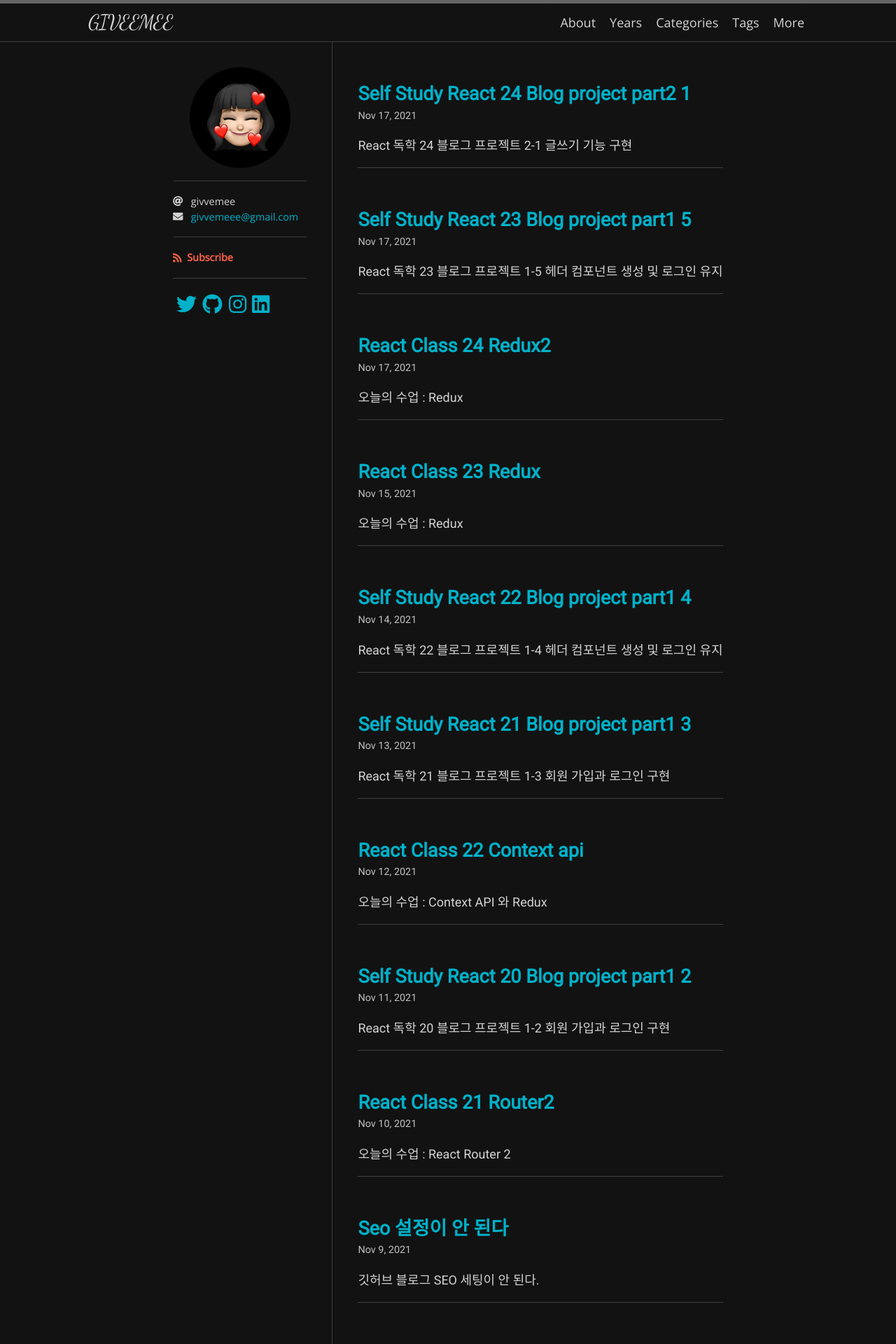
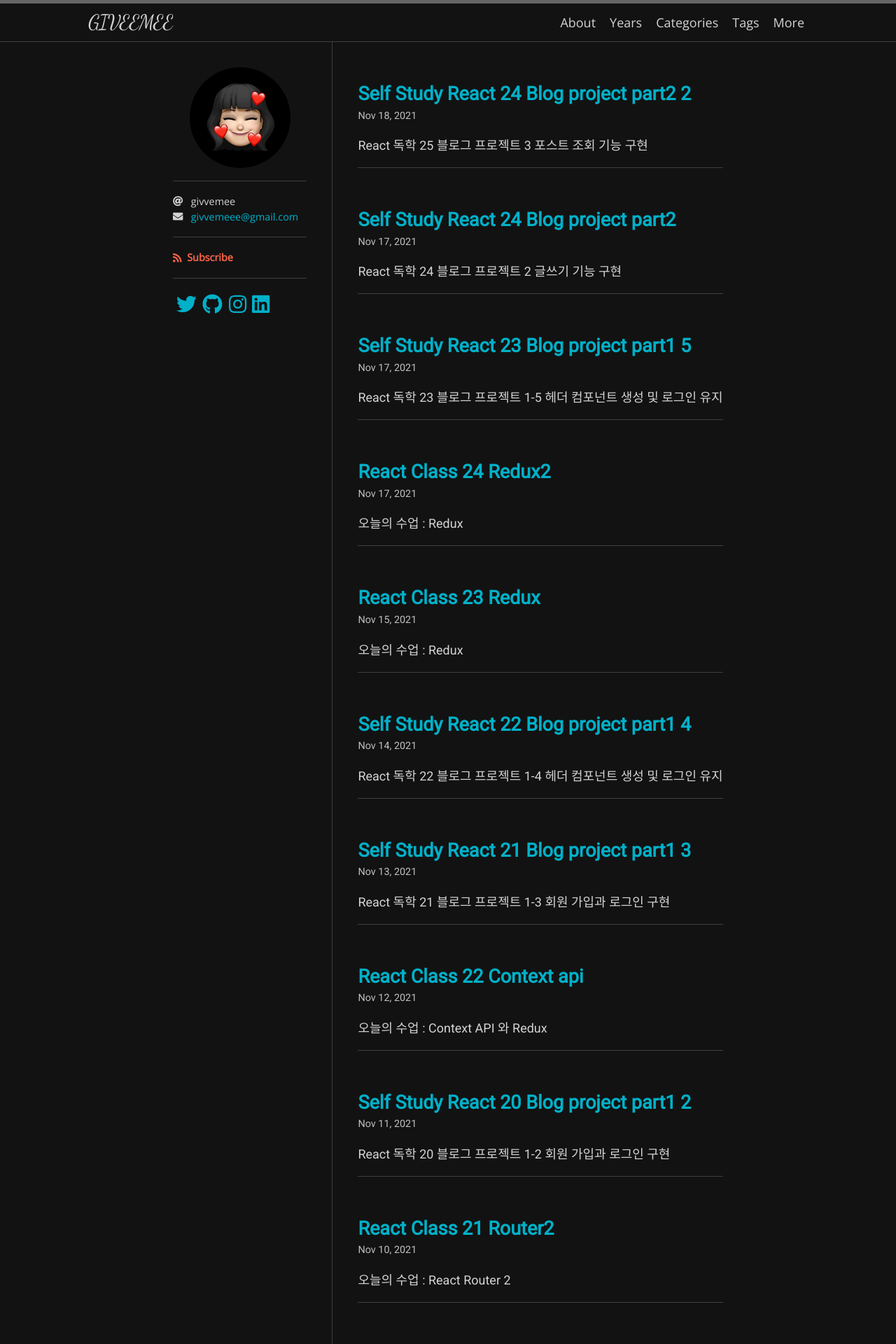
Before and after one commit to givvemee/givvemee.github.io, a Jekyll site: the page built from index.html, in a window 1280 px wide. Shown: the top 1920 px of the page at 70% size. Built offline with Jekyll 4.4.1, drawn with Linux system fonts in a browser that asks for light colours; nearby versions of some CDN libraries; some web fonts are replaced; the list of posts is cut into pages by our own code; part of the change alters nothing that is shown; some of the changed text lies outside the part shown.

Commit message:
created new posts

````diff
--- a/_posts/2021-11-17-Self-study-React-24-Blog Project Part2-1.md
+++ b/_posts/2021-11-17-Self-study-React-24-Blog Project Part2.md
@@ -7,7 +7,7 @@ categories: React
 
 ---
 
-### React 독학 24 블로그 프로젝트 2-1 글쓰기 기능 구현
+### React 독학 24 블로그 프로젝트 2 글쓰기 기능 구현
 
 길고 길었던 회원 가입과 로그인 기능 구현을 마치고 다음 장으로 넘어가니 ,,, 이제야 비로소 고지가 보인다.
 
--- /dev/null
+++ b/_posts/2021-11-18-Self-study-React-24-Blog Project Part2-2.md
@@ -0,0 +1,549 @@
+---
+
+layout: post
+Title: 학원 수업과 병행한 독학 리액트
+tags: [study]
+categories: React
+
+---
+
+### React 독학 25 블로그 프로젝트 3 포스트 조회 기능 구현
+
+이것을 이번 주말까지는 끝내고 싶은데, 드디어 고지가 보인다구~
+
+이번에는 등록한 포스트를 조회할 수 있는 기능을 구현해 볼 것이다. 포스트 하나를 읽는 기능과 포스트 여러 개를 조회하는 기능을 구현할 것이다.
+
+<br/>
+
+**포스트 읽기 페이지 구현하기**
+
+작성한 포스트를 읽을 수 있는 페이지를 만들어 볼 것이다. 서버에서 데이터를 받아 오기 전에, 먼저 UI 를 구현할 것이다. 구현하는 UI 는 다음과 같은 정보를 보여 준다.
+
+- 포스트 제목
+- 작성자 계정명
+- 작성된 시간
+- 태그
+- 제목
+- 내용
+
+components 안에 post 디렉터리를 만들고, 새 컴포넌트를 작성할 것이다.
+
+```react
+// components > post > PostViewer.js
+import styled from "styled-components";
+import palette from "../../lib/styles/palette";
+import Responsive from "../common/Responsive";
+
+const PostViewerBlock = styled(Responsive)`
+    margin-top: 4rem;
+`
+const PostHead = styled.div`
+    border-bottom: 1px solid ${palette.gray[2]};
+    padding-bottom: 3rem;
+    margin-bottom: 3rem;
+    h1 {
+        font-size: 3rem;
+        line-height: 1.5;
+        margin: 0;
+    }
+`
+const SubInfo = styled.div`
+    margin-top: 1rem;
+    color: ${palette.gray[6]};
+    span + span:before {
+        color: ${palette.gray[5]};
+        padding-left: 0.25rem;
+        padding-right: 0.25rem;
+        content: '\\B7'
+    }
+`
+const Tags = styled.div`
+    margin-top: 0.5rem;
+    .tag {
+        display: inline-block;
+        color: ${palette.red[7]};
+        text-decoration: none;
+        margin-right: .5rem;
+        &:hover {
+            color: ${palette.red[6]};
+        }
+    }
+`
+const PostContent = styled.div`
+    font-size: 1.3125rem;
+    color: ${palette.gray[8]};
+`
+
+const PostViewer = () => {
+    <PostViewerBlock>
+        <PostHead>
+            <h1>Title</h1>
+            <SubInfo>
+                <span>
+                    <b>tester</b>
+                </span>
+                <span>{new Date().toLocaleDateString()}</span>
+            </SubInfo>
+            <Tags>
+                <div className="tag">#tag1</div>
+                <div className="tag">#tag2</div>
+                <div className="tag">#tag3</div>
+            </Tags>
+        </PostHead>
+        <PostContent dangerouslySetInnerHTML={{__html : '<p>HTML <b>내용</b>입니다.</p>'}}/>
+    </PostViewerBlock>
+}
+
+export default PostViewer;
+
+```
+
+PostContent 에 dangerouslySetInnerHTML 라는 값을 설정해 주었다. 리액트에서는 `< div>  HTML < /div>` 와 같이 HTML 을 그대로 렌더링하는 형태로 JSX 를 작성하면 HTML 태그가 적용되지 않고 일반 텍스트 형태로 나타나게 된다. 그러므로 HTML 을 적용하기 위해 dangerouslySetInnerHTML 라는 props 를 설정해 주는 것이다.
+
+여기까지 작성한 후에 이 컴포넌트를 `PostPage.js` 에 HeaderContainer 와 렌더링 해 보자.
+
+```react
+import styled from "styled-components";
+import palette from "../../lib/styles/palette";
+import Responsive from "../common/Responsive";
+
+const PostViewerBlock = styled(Responsive)`
+    margin-top: 4rem;
+`
+const PostHead = styled.div`
+    border-bottom: 1px solid ${palette.gray[2]};
+    padding-bottom: 3rem;
+    margin-bottom: 3rem;
+    h1 {
+        font-size: 3rem;
+        line-height: 1.5;
+        margin: 0;
+    }
+`
+const SubInfo = styled.div`
+    margin-top: 1rem;
+    color: ${palette.gray[6]};
+    span + span:before {
+        color: ${palette.gray[5]};
+        padding-left: 0.25rem;
+        padding-right: 0.25rem;
+        content: '\\B7'
+    }
+`
+const Tags = styled.div`
+    margin-top: 0.5rem;
+    .tag {
+        display: inline-block;
+        color: ${palette.red[7]};
+        text-decoration: none;
+        margin-right: .5rem;
+        &:hover {
+            color: ${palette.red[6]};
+        }
+    }
+`
+const PostContent = styled.div`
+    font-size: 1.3125rem;
+    color: ${palette.gray[8]};
+`
+
+const PostViewer = () => {
+    return (
+        <PostViewerBlock>
+            <PostHead>
+                <h1>Title</h1>
+                <SubInfo>
+                    <span>
+                        <b>tester</b>
+                    </span>
+                    <span>{new Date().toLocaleDateString()}</span>
+                </SubInfo>
+                <Tags>
+                    <div className="tag">#tag1</div>
+                    <div className="tag">#tag2</div>
+                    <div className="tag">#tag3</div>
+                </Tags>
+            </PostHead>
+            <PostContent dangerouslySetInnerHTML={{__html : '<p>HTML <b>내용</b>입니다.</p>'}}/>
+        </PostViewerBlock>
+    )
+}
+
+export default PostViewer;
+```
+
+이렇게 작성한 후 `http://localhost:3000/@tester/sampleid` 이 주소로 이동하게 되면 아래와 같은 화면을 확인할 수 있다.
+
+![image](https://user-images.githubusercontent.com/89691274/142424957-19ffba07-6e2a-441d-a203-30d8b619549e.png)
+
+<br/>
+
+**API 연동하기**
+
+UI 는 대충 만들었고, API 를 연동하여 실제 데이터를 보여 주도록 수정해 볼 것이다.
+
+```react
+// lib > api > posts.js
+import client from "./client";
+
+export const writePost = ({ title, body, tags }) => client.post('/api/posts', {title, body, tags})
+export const readPost = id => client.get(`/api/posts/${id}`)
+```
+
+그런 다음 post 라는 리덕스 모듈을 작성할 것이다.
+
+```react
+// modules > post.js
+import * as postsAPI from '../lib/api/posts'
+import {takeLatest} from 'redux-saga/effects'
+import createRequestSaga, { createRequestActionTypes } from '../lib/createRequestSaga'
+import { createAction, handleActions } from 'redux-actions';
+
+const [
+    READ_POST,
+    READ_POST_SUCCESS,
+    READ_POST_FAILURE
+] = createRequestActionTypes('post/READ_POST');
+const UNLOAD_POST = 'post/UNLOAD_POST' // 포스트 페이지에서 벗어날 때 데이터 비우기
+
+export const readPost = createAction(READ_POST, id => id);
+export const unloadPost = createAction(UNLOAD_POST);
+
+const readPostSaga = createRequestSaga(READ_POST, postsAPI.readPost);
+export function* postSaga() {
+    yield takeLatest(READ_POST, readPostSaga);
+}
+
+const initialState = {
+    post: null,
+    error: null
+}
+
+const post = handleActions(
+    {
+        [READ_POST_SUCCESS]: (state, {payload: post}) => ({
+            ...state,
+            post
+        }),
+        [READ_POST_FAILURE]: (state, {payload: error}) => ({
+            ...state,
+            error
+        }),
+        [UNLOAD_POST]: () => initialState
+    },
+    initialState
+)
+
+export default post;
+```
+
+이 리덕스 모듈에서는 포스트를 불러오는 READ_POST 이외에도 UNLOAD_POST 라는 액션이 존재하는데, 이 액션의 용도는 포스트 페이지를 벗어날 때 리덕스의 상태를 비우는 것이다. 만약 포스트 페이지를 벗어날 때 데이터를 비우지 않으면 나중에 사용자가 특정 포스트를 읽은 뒤 목록으로 돌아가 또 다른 포스트를 읽을 때 아주 짧은 시간 동안 이전에 불러왔던 포스트가 나타나는 깜빡임 현상이 발생한다.
+
+모듈을 작성하였으면 루트 리듀서와 루트 사가에 등록해 주자.
+
+```react
+// modules > index.js
+import { combineReducers } from 'redux';
+import { all } from 'redux-saga/effects';
+import auth, { authSaga } from './auth';
+import loading from './loading';
+import write, { writeSaga } from './write';
+import user, { userSaga } from './user';
+import post, { postSaga } from './post';
+
+const rootReducer = combineReducers({
+  auth,
+  loading,
+  user,
+  write,
+  post
+});
+
+export function* rootSaga() {
+  yield all([authSaga(), userSaga(), writeSaga(), postSaga()]);
+}
+
+export default rootReducer;
+```
+
+휴! 이제 리덕스 모듈은 얼추 마무리가 되었고, 조금 전에 작성하였던 `PostViewer.js` 를 위한 컨테이너 컴포넌트를 작성할 것이다.
+
+```react
+// containers > post > PostViewerContainer.js
+import React, { useEffect } from 'react';
+import { useSelector } from 'react-redux';
+import { useDispatch } from 'react-redux';
+import { withRouter } from 'react-router';
+import PostViewer from '../../components/post/PostViewer';
+import { readPost, unloadPost } from '../../modules/post';
+
+const PostViewerContainer = ({match}) => {
+    // 처음 마운트될 때 포스트 읽기 API 요청
+    const {postId} = match.params
+    const dispatch = useDispatch()
+    const {post, error, loading} = useSelector(({post, loading}) => ({
+        post: post.post,
+        error: post.error,
+        loading: loading['post/READ_POST']
+    }))
+
+    useEffect(() => {
+        dispatch(readPost(postId))
+        // 언마운트 될 때 리덕스에서 포스트 데이터 없애기
+        return () => {
+            dispatch(unloadPost())
+        }
+    }, [dispatch, postId])
+
+    return (
+        <PostViewer post={post} loading={loading} error={error}/>
+    );
+};
+
+export default withRouter(PostViewerContainer);
+```
+
+컨테이너 컴포넌트를 만드는 과정에서 URL 파라미터로 받아 온 id 값을 조회해야 하기 때문에 withRouter 도 함께 사용하였다.
+
+```react
+// pages > PostPage.js
+import React from 'react';
+import HeaderContainer from '../containers/common/HeaderContainer';
+import PostViewerContainer from '../containers/post/PostViewerContainer';
+
+const PostPage = () => {
+    return (
+        <>
+            <HeaderContainer/>
+            <PostViewerContainer />
+        </>
+    );
+};
+
+export default PostPage;
+```
+
+이제 `PostViewerContainer.js` 에서 내려 준 props 를 사용하기 위해 다시 `PostViewer.js` 를 수정해 준다.
+
+```react
+// PostViewer.js
+import styled from "styled-components";
+import palette from "../../lib/styles/palette";
+import Responsive from "../common/Responsive";
+
+const PostViewerBlock = styled(Responsive)`
+    margin-top: 4rem;
+`
+const PostHead = styled.div`
+    border-bottom: 1px solid ${palette.gray[2]};
+    padding-bottom: 3rem;
+    margin-bottom: 3rem;
+    h1 {
+        font-size: 3rem;
+        line-height: 1.5;
+        margin: 0;
+    }
+`
+const SubInfo = styled.div`
+    margin-top: 1rem;
+    color: ${palette.gray[6]};
+    span + span:before {
+        color: ${palette.gray[5]};
+        padding-left: 0.25rem;
+        padding-right: 0.25rem;
+        content: '\\B7'
+    }
+`
+const Tags = styled.div`
+    margin-top: 0.5rem;
+    .tag {
+        display: inline-block;
+        color: ${palette.red[7]};
+        text-decoration: none;
+        margin-right: .5rem;
+        &:hover {
+            color: ${palette.red[6]};
+        }
+    }
+`
+const PostContent = styled.div`
+    font-size: 1.3125rem;
+    color: ${palette.gray[8]};
+`
+
+const PostViewer = ({post, error, loading}) => {
+    // 에러 발생 시
+    if (error) {
+        if (error.response && error.response.status === 404 ) {
+            return <PostViewerBlock>No Post Exists</PostViewerBlock>
+        }
+        return <PostViewerBlock>Error!</PostViewerBlock>
+    }
+    // 로딩 중이거나 아직 데이터가 없을 때
+    if (loading || !post) {
+        return null;
+    }
+
+    const {title, body, user, publishDate, tags} = post;
+
+    return (
+        <PostViewerBlock>
+            <PostHead>
+                <h1>{title}</h1>
+                <SubInfo>
+                    <span>
+                        <b>{user.username}</b>
+                    </span>
+                    <span>{new Date(publishDate).toLocaleDateString()}</span>
+                </SubInfo>
+                <Tags>
+                    {
+                        tags.map(tag => (<div className="tag">#{tag}</div>))
+                    }
+                </Tags>
+            </PostHead>
+            <PostContent dangerouslySetInnerHTML={{__html : body}}/>
+        </PostViewerBlock>
+    )
+}
+
+export default PostViewer;
+```
+
+여기까지 작성을 완료한 뒤에는 `localhost:3000/write` 로 가 새로운 포스트를 하나 작성해 준다.
+
+![image](https://user-images.githubusercontent.com/89691274/142429773-a07fa2f9-4893-4730-b072-ed8e944a3846.png)
+
+이렇게 작성을 하면,
+
+![image](https://user-images.githubusercontent.com/89691274/142429885-4da69d43-2b6a-4d5e-a5b1-efc0c3eb6531.png)
+
+이렇게 나온다! 와하하
+
+<br/>
+
+**포스트 목록 페이지 구현하기**
+
+`PostList.js` 라는 컴포넌트를 하나 만들 것인데, 이 컴포넌트는 포스트들을 배열로 받아 온 뒤 렌더링을 할 것이다. 사용자가 로그인 중이라면 페이지 상단 우측에 새 글 작성하기 버튼을 보여 줄 것이다.
+
+```react
+// components > post > PostList.js
+import styled from "styled-components";
+import palette from "../../lib/styles/palette";
+import Button from "../common/Button";
+import Responsive from "../common/Responsive";
+
+const PostListBlock = styled(Responsive)`
+    margin-top: 3rem;
+`
+const WritePostButtonWrapper = styled.div`
+    display: flex;
+    justify-content: flex-end;
+    margin-bottom: 3rem;
+`
+const PostItemBlock = styled.div`
+    padding: 3rem 0;
+    &:first-child {
+        padding-top: 0;
+    }
+    & + & {
+        border-top: 1px solid ${palette.gray[2]}
+    }
+    h2 {
+        font-size: 2rem;
+        margin-bottom: 0;
+        margin-top: 0;
+        &:hover {
+            color: ${palette.gray[6]}
+        }
+    }
+    p {
+        margin-top: 2rem;
+    }
+`
+const SubInfo = styled.div`
+    /* margin-top: 1rem; */
+    color: ${palette.gray[6]};
+    span + span:before {
+        color: ${palette.gray[4]};
+        padding-left: 0.25rem;
+        padding-right: 0.25rem;
+        content: '\\B7'
+    }
+`
+const Tags = styled.div`
+    margin-top: .5rem;
+    .tag {
+        display: inline-block;
+        color: ${palette.red[7]};
+        text-decoration: none;
+        margin-right: .5rem;
+        &:hover {
+            color: ${palette.red[6]};
+        }
+    }
+`
+
+const PostItem = () => {
+    return (
+        <PostItemBlock>
+            <h2>title</h2>
+            <SubInfo>
+                <span>
+                    <b>username</b>
+                </span>
+                <span>{new Date().toLocaleDateString()}</span>
+            </SubInfo>
+            <Tags>
+                <div className="tag">#tag1</div>
+            </Tags>
+            <p>Posts.... blah blah</p>
+        </PostItemBlock>
+    )
+}
+
+const PostList = () => {
+    return (
+        <PostListBlock>
+            <WritePostButtonWrapper>
+                <Button red to="/write">Post new</Button>
+            </WritePostButtonWrapper>
+            <div>
+                <PostItem/>
+                <PostItem/>
+                <PostItem/>
+            </div>
+        </PostListBlock>
+    )
+}
+
+export default PostList;
+```
+
+SubInfo 와 Tags 컴포넌트는 `PostViewer.js` 에 썼던 것과 같다. 그렇기에 common 디렉터리로 옮겨 불러오기 쉽게 작성해 줄 것이다.
+
+
+
+
+
+
+
+
+
+
+
+
+
+
+
+
+
+
+
+<br/>
+
+
+
+<br/>
+
+<br/>
````
